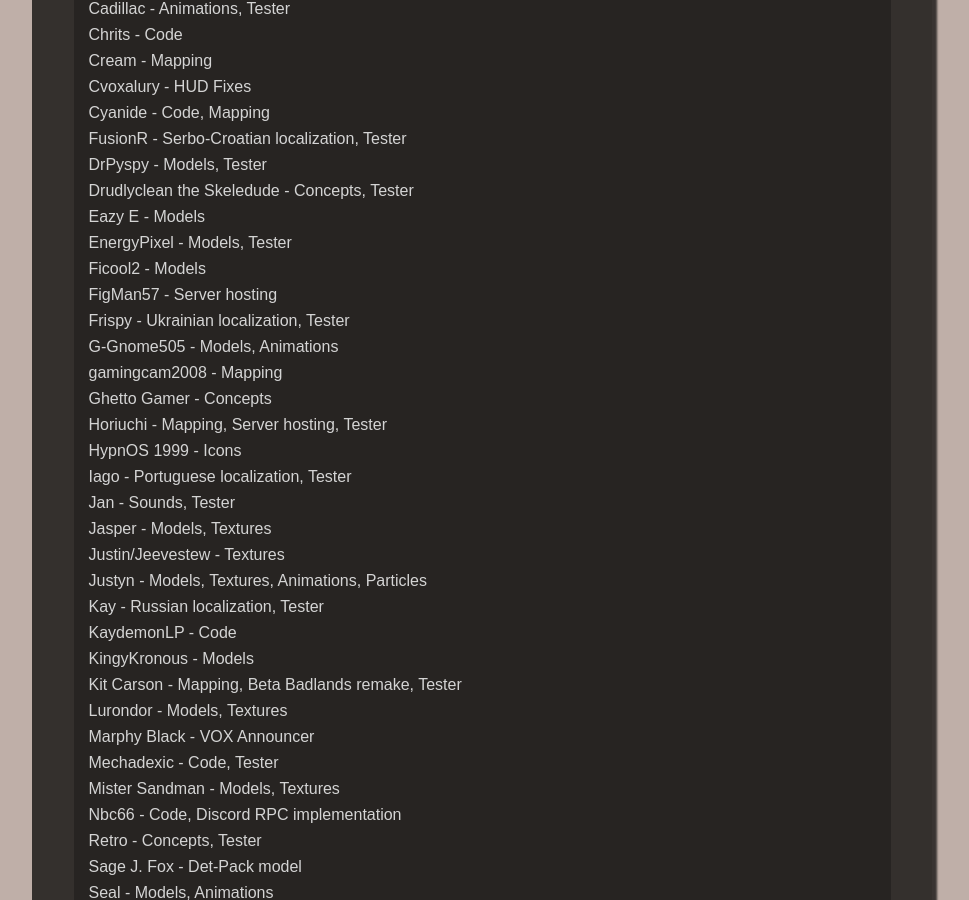
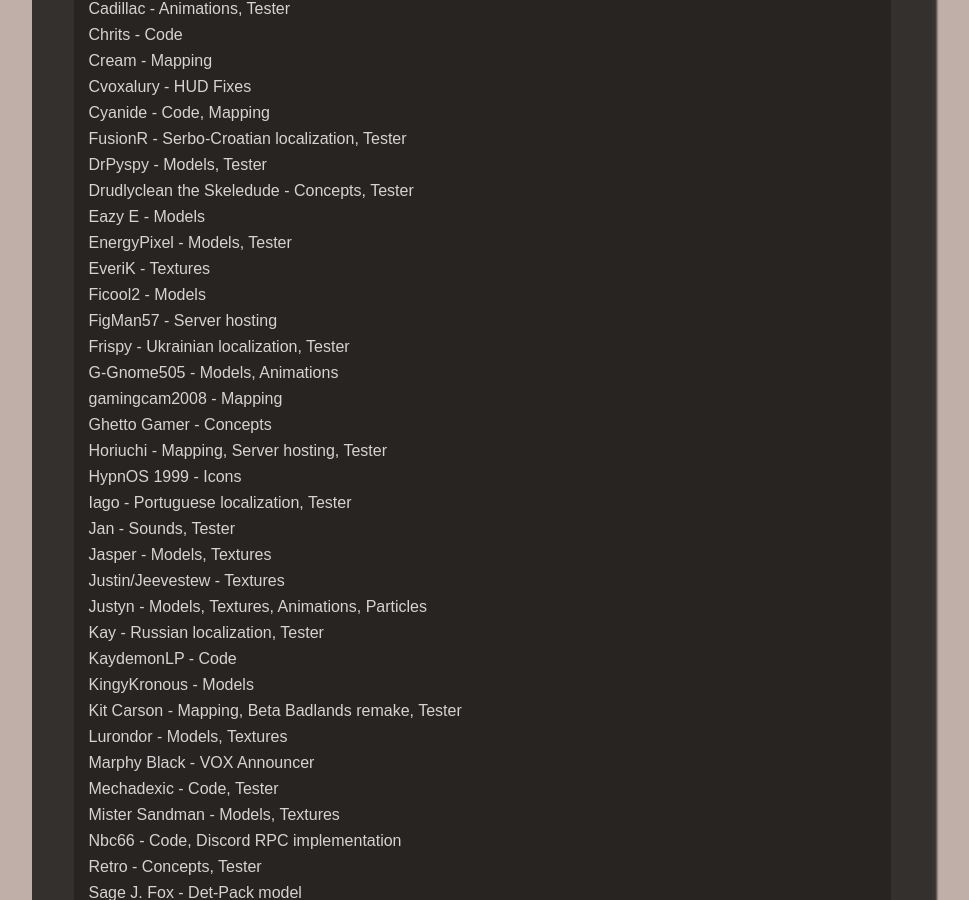
Before and after one commit to Pre-Fortress-2/PF2-Website, a Jekyll site: the page built from pages/credits.md, in a window 1280 px wide and 900 px high, scrolled down 1508 px. Shown: the whole window, without its empty margins (158-1127 px from the left). Built offline with Jekyll 4.4.1, drawn with Linux system fonts in a browser that asks for light colours.

Commit message:
updated credits

```diff
--- a/_data/credits.json
+++ b/_data/credits.json
@@ -266,6 +266,10 @@
          "name": "EnergyPixel",
          "tester": true,
          "models": true
+      },
+      {
+         "name": "EveriK",
+         "textures": true
       },
       {
          "name": "Ficool2",
```
